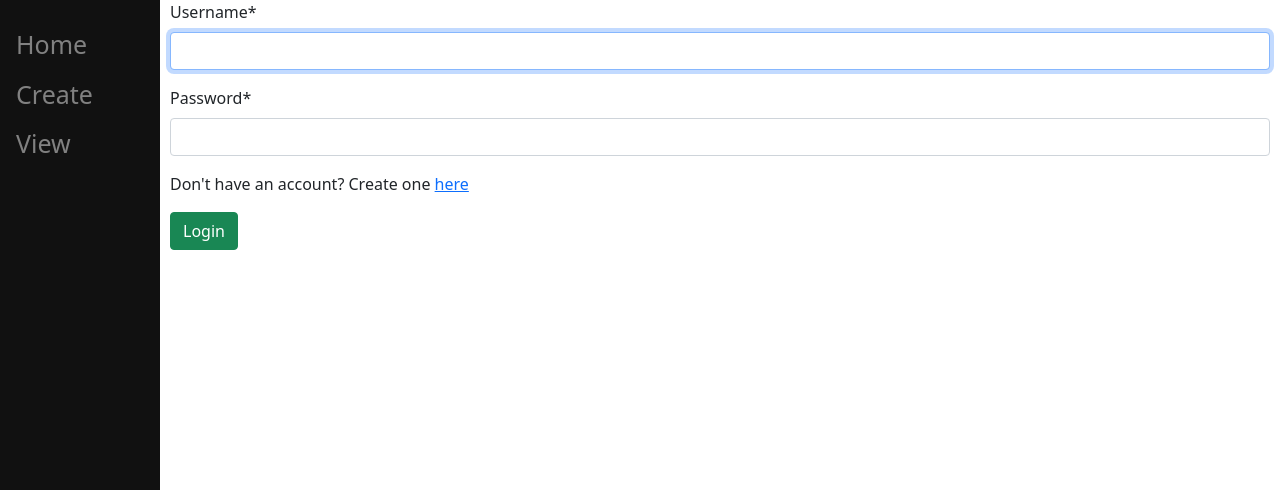
After one commit to zzobaer09/django_Tim, a Django app: page /login/ in a window 1280 px wide. The commit adds this page. Shown: the top 490 px of the page. Run offline with Django 3.2, Linux system fonts and the light colour scheme; some libraries are stand-ins or nearby versions.

Commit message:
user login adn logout

```diff
--- a/myFirstDjango/main/templates/main/base.html
+++ b/myFirstDjango/main/templates/main/base.html
@@ -48,8 +48,10 @@
 	</div>
 
 	<div id="content" name="content" class="main">
+
 		{% block content %}
 		{% endblock %}
+
 	</div>
 
 	<script src="https://cdn.jsdelivr.net/npm/@popperjs/core@2.9.2/dist/umd/popper.min.js" integrity="sha384-IQsoLXl5PILFhosVNubq5LC7Qb9DXgDA9i+tQ8Zj3iwWAwPtgFTxbJ8NT4GN1R8p" crossorigin="anonymous"></script>
--- a/myFirstDjango/main/templates/main/create.html
+++ b/myFirstDjango/main/templates/main/create.html
@@ -3,9 +3,8 @@
 
 {% block title %} Create List {% endblock %}
 
+{% block content %}
 
-
-{% block content %}
 	Create Page
 	<form method="POST" , action="/create/">
 		{% csrf_token%}
--- a/myFirstDjango/myFirstDjango/settings.py
+++ b/myFirstDjango/myFirstDjango/settings.py
@@ -124,3 +124,4 @@ USE_TZ = True
 STATIC_URL = '/static/'
 CRISPY_ALLOWED_TEMPLATE_PACKS = "bootstrap5"
 CRISPY_TEMPLATE_PACK = "Bootstrap5"
+LOGIN_REDIRECT_URL = "/"
--- a/myFirstDjango/myFirstDjango/urls.py
+++ b/myFirstDjango/myFirstDjango/urls.py
@@ -21,4 +21,5 @@ urlpatterns = [
     path('admin/', admin.site.urls),
     path("register/", v.register , name="register"),
     path("" , include("main.urls")),
+    path("" , include("django.contrib.auth.urls"))
 ]
--- /dev/null
+++ b/myFirstDjango/register/templates/registration/login.html
@@ -0,0 +1,16 @@
+{% extends "main/base.html" %}
+
+{% block titel %} LogIn {% endblock %}
+
+{% load crispy_forms_tags %}
+
+{% block content %}
+
+	<form method="POST">
+		{% csrf_token %}
+		{{form|crispy}}
+		<p>Don't have an account? Create one <a href="/register">here</a> </p>
+		<button type="submit" class="btn btn-success"> Login </button>
+	</form>
+
+{% endblock %}
```
Also changed, not shown: myFirstDjango/db.sqlite3.
